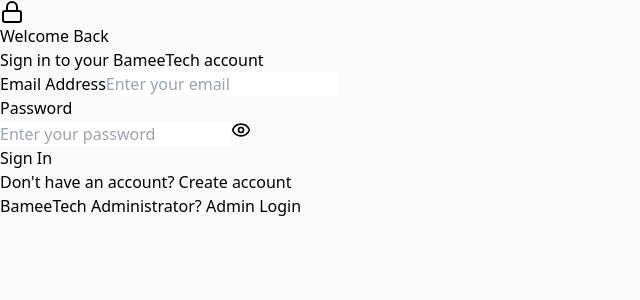
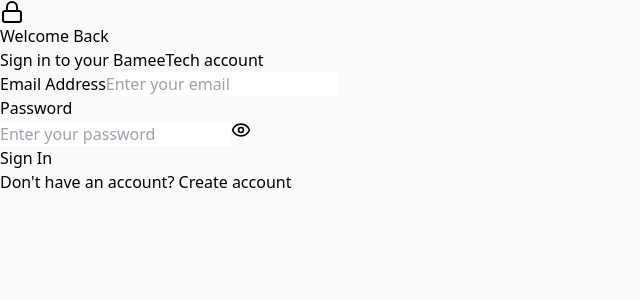
Before and after one commit to 9326lalit/bameetech-saasapp-v1, a React (Vite) app in the folder client/: page /login in a window 1280 px wide. Shown: the top 300 px of the page, without its empty margins (0-640 px from the left). Built offline with nearby package versions, Linux system fonts and the light colour scheme.

Commit message:
Total Razorpay Payments (hide)

```diff
--- a/client/src/pages/Login.jsx
+++ b/client/src/pages/Login.jsx
@@ -264,12 +264,12 @@
                 Create account
               </Link>
             </p>
-            <p className="text-sm text-gray-500 pt-2 border-t">
+            {/* <p className="text-sm text-gray-500 pt-2 border-t">
               BameeTech Administrator?{" "}
               <Link to="/admin-login" className="text-purple-600 font-medium hover:underline">
                 Admin Login
               </Link>
-            </p>
+            </p> */}
           </div>
 
         </div>
--- a/client/src/pages/admin/SuperAdminDashboard.jsx
+++ b/client/src/pages/admin/SuperAdminDashboard.jsx
@@ -255,7 +255,7 @@
                 <SubscriptionPlans plans={plans} />
 
                 {/* Razorpay Stats */}
-                <div className="grid grid-cols-1 md:grid-cols-3 gap-6">
+                {/* <div className="grid grid-cols-1 md:grid-cols-3 gap-6">
                     <StatCard
                         title="Total Razorpay Payments"
                         value={stats.recentPayments.length}
@@ -274,7 +274,7 @@
                         icon={<Tag className="h-10 w-10 text-yellow-500" />}
                         color="yellow"
                     />
-                </div>
+                </div> */}
 
                 {/* Recent Payments Table - NOW ENABLED */}
                 {/* <RecentPaymentsTable payments={stats.recentPayments} /> */}
```
